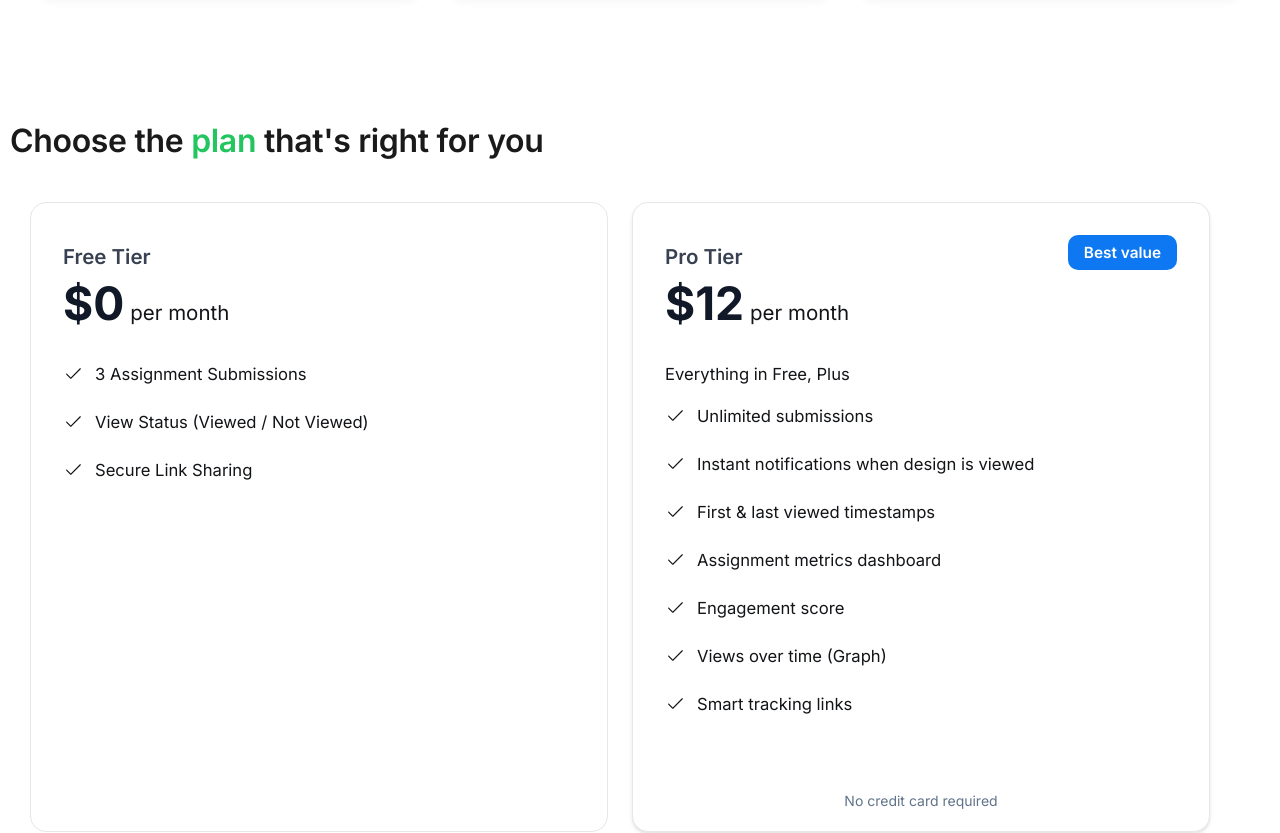
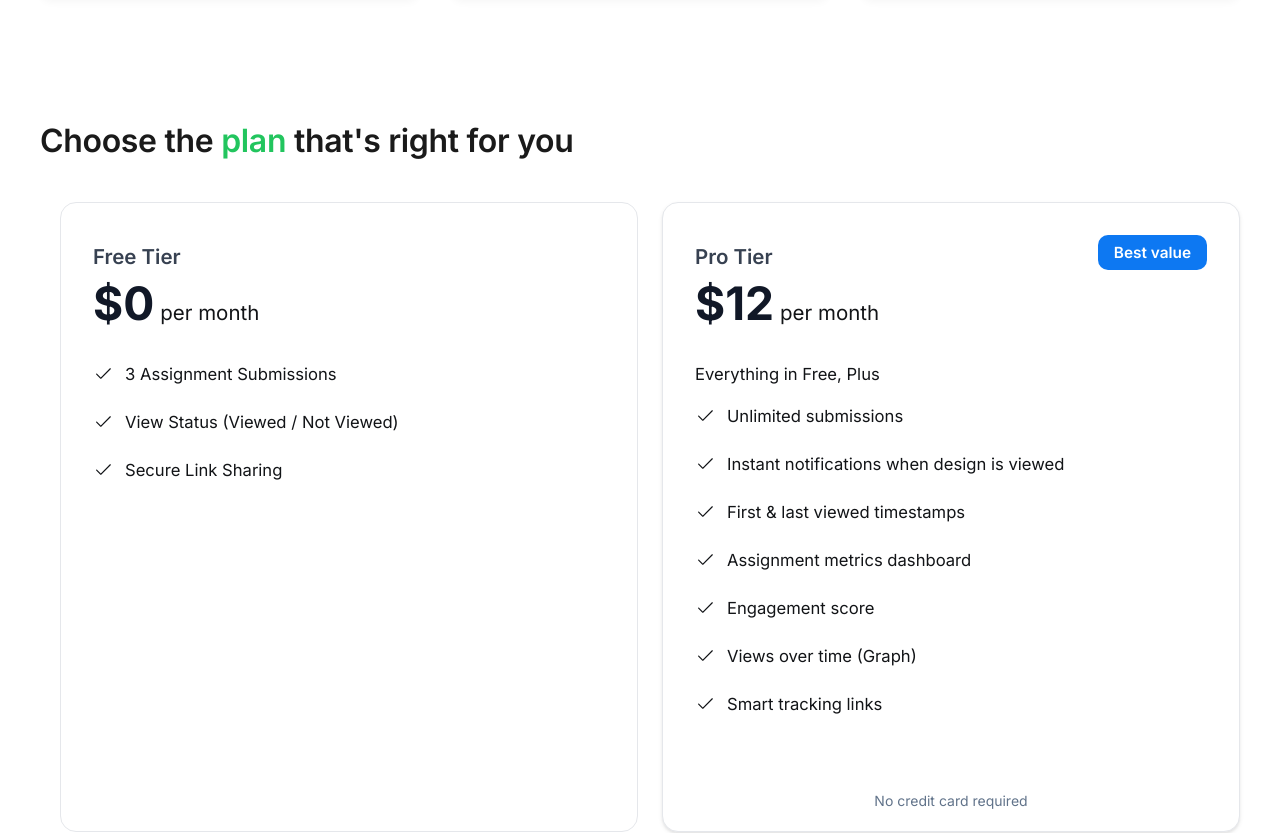
Before and after one commit to Sivasai1810/bynd-new, a React app: page / in a window 1280 px wide. Shown: the part 3682-4515 px from the top of the page. Built offline with nearby package versions, Linux system fonts and the light colour scheme; the HTML template or start-up script is replaced by a standard one.

Commit message:
added new footer

```diff
--- a/src/component/pricing.css
+++ b/src/component/pricing.css
@@ -13,7 +13,6 @@
 .pricing-container {
   max-width: 1200px;
   margin: 0 auto;
- margin-left: calc(50% - 600px - 30px);
 }
 
 .pricing-header {
```
